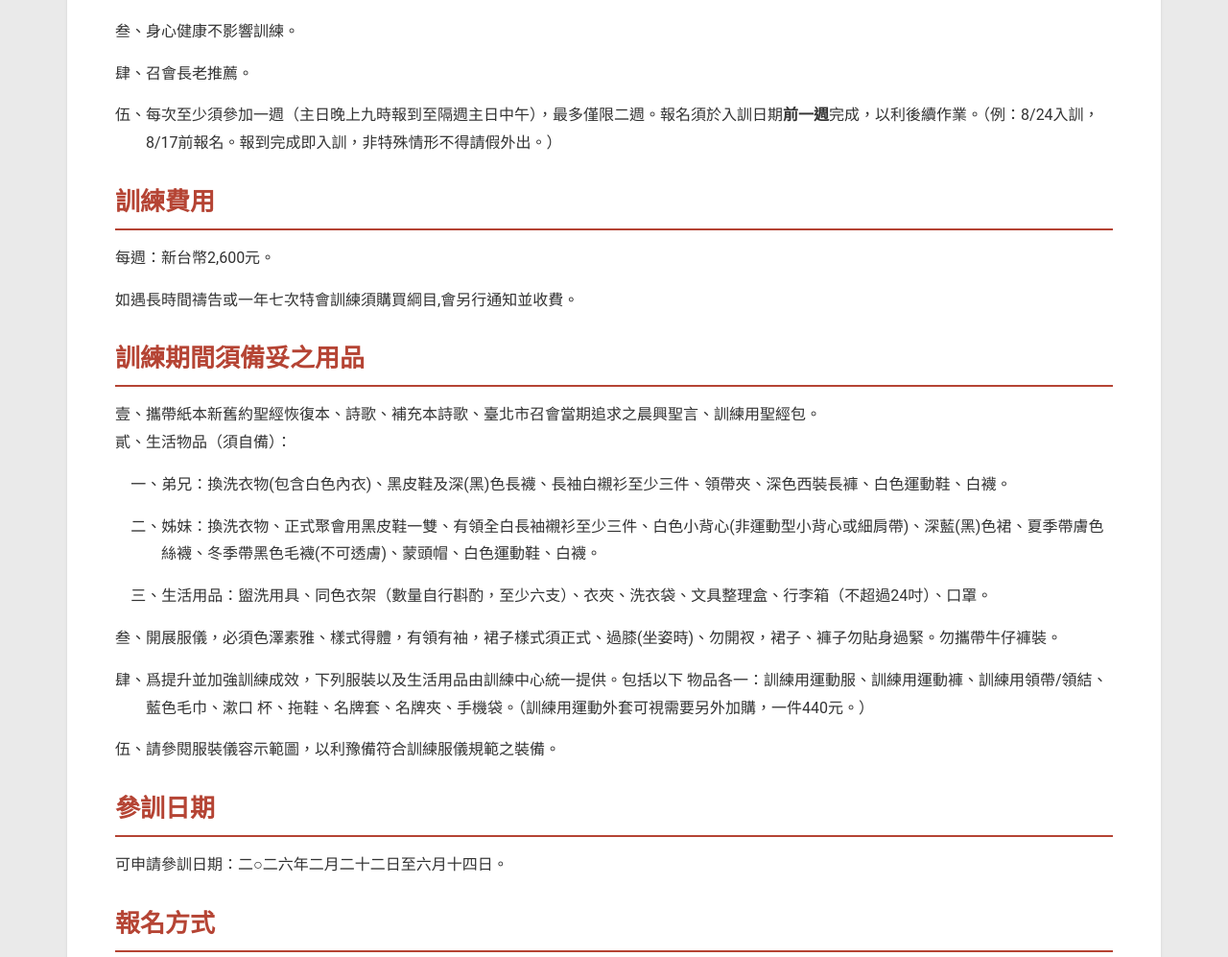
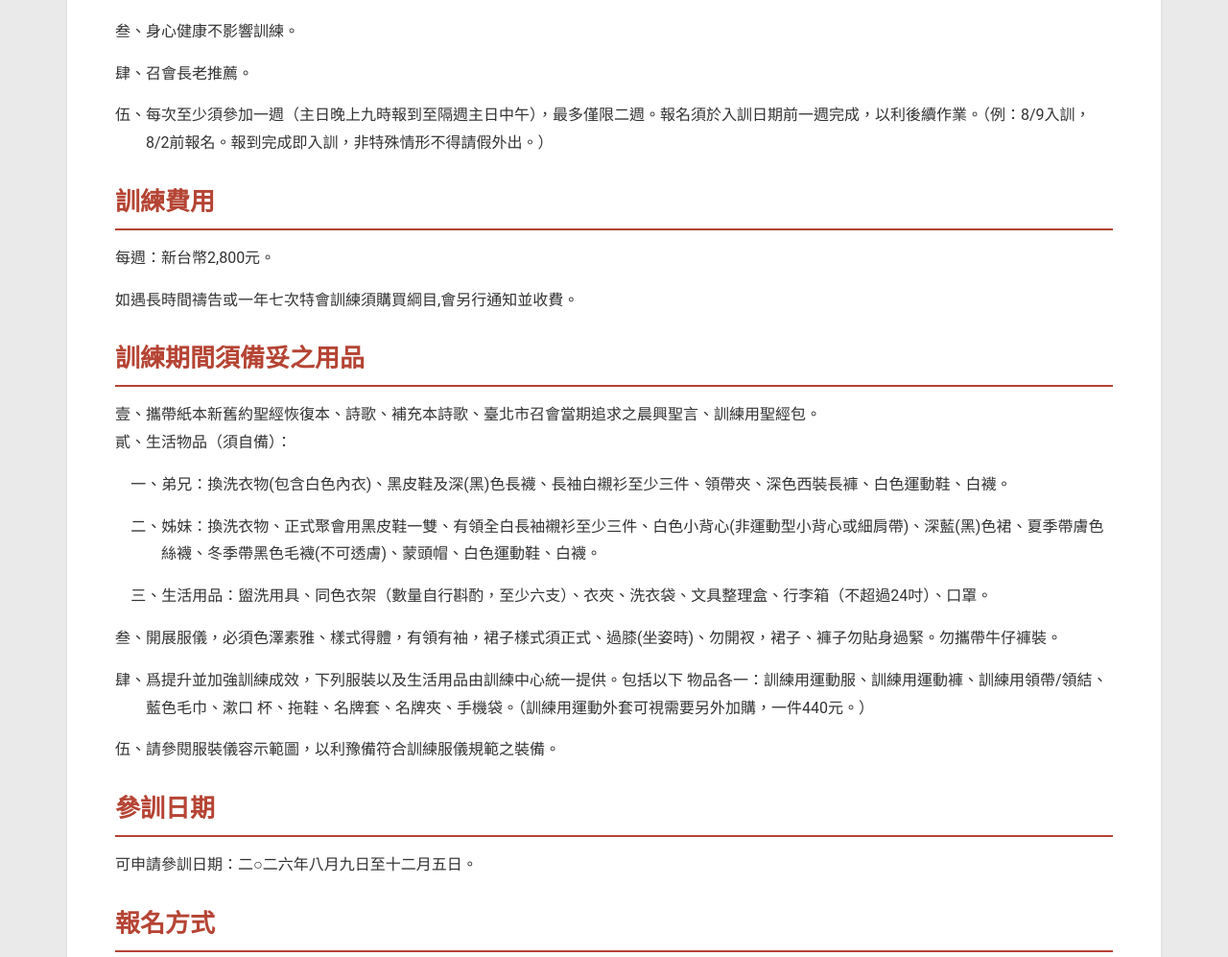
Before and after one commit to FTTT-WEB/static-page, a Jekyll site: the page built from jekyll-site/參加短期訓練.md, in a window 1280 px wide and 1400 px high, scrolled down 401 px. Shown: the part 150-1147 px from the top of the window at 96% size. Built offline with Jekyll 4.4.1, drawn with Linux system fonts in a browser that asks for light colours.

Commit message:
update 參加短期訓練.md 更改日期與金額

```diff
--- a/jekyll-site/參加短期訓練.md
+++ b/jekyll-site/參加短期訓練.md
@@ -19,12 +19,12 @@ title: 參加短期訓練
 
 肆、召會長老推薦。
 
-伍、每次至少須參加一週（主日晚上九時報到至隔週主日中午），最多僅限二週。報名須於入訓日期**前一週**完成，以利後續作業。（例：8/24入訓，8/17前報名。報到完成即入訓，非特殊情形不得請假外出。）
+伍、每次至少須參加一週（主日晚上九時報到至隔週主日中午），最多僅限二週。報名須於入訓日期前一週完成，以利後續作業。（例：8/9入訓，8/2前報名。報到完成即入訓，非特殊情形不得請假外出。）
 {: .hanging}
 
 ## 訓練費用
 
-每週：新台幣2,600元。
+每週：新台幣2,800元。
 
 如遇長時間禱告或一年七次特會訓練須購買綱目,會另行通知並收費。
 
@@ -50,7 +50,7 @@ title: 參加短期訓練
 
 ## 參訓日期
 
-可申請參訓日期：二○二六年二月二十二日至六月十四日。
+可申請參訓日期：二○二六年八月九日至十二月五日。
 
 ## 報名方式
 
```
